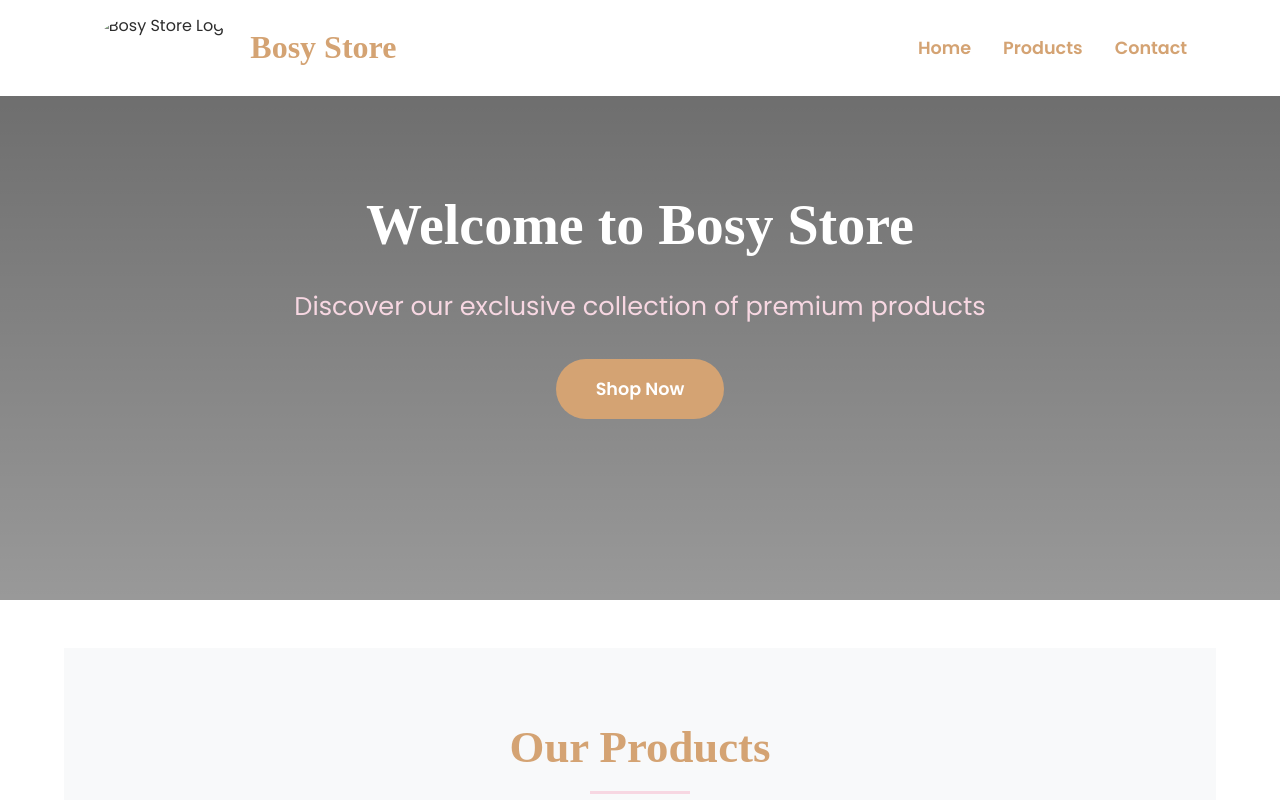
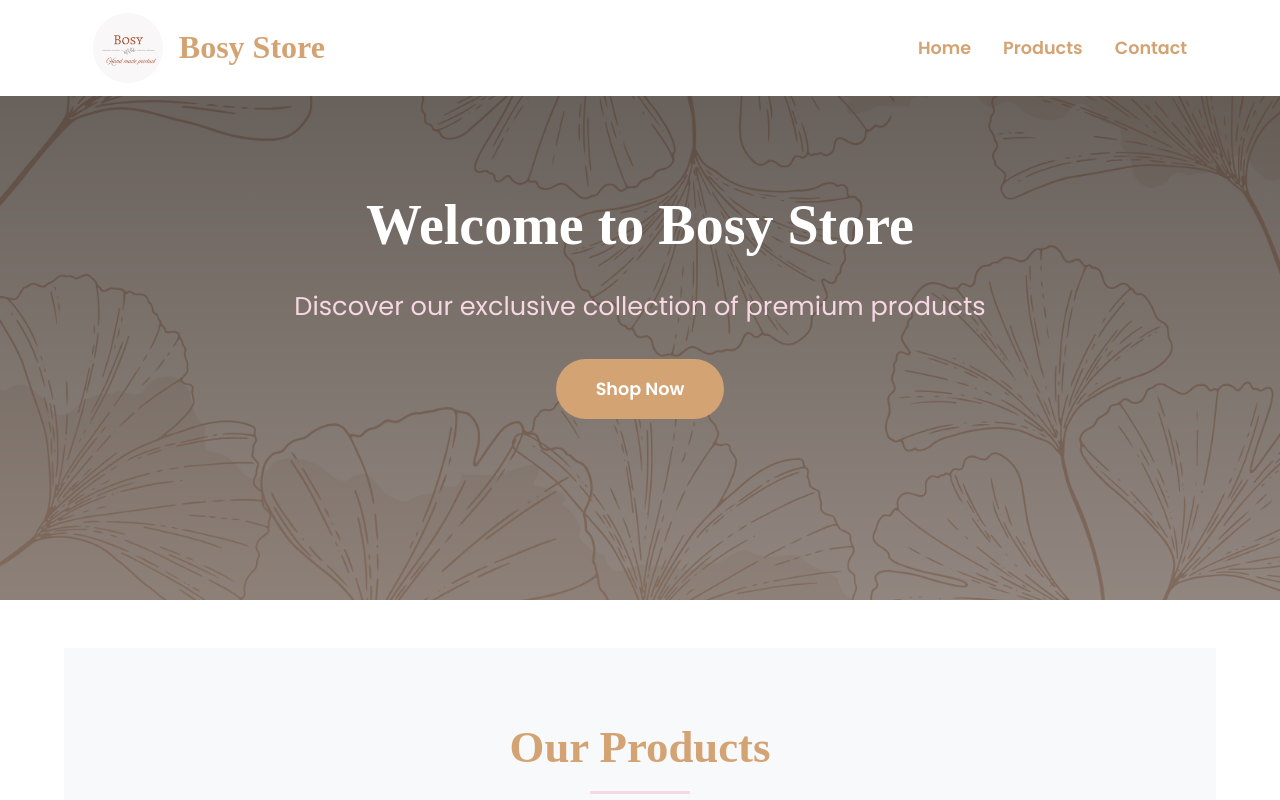
Before and after one commit to basant262/bosy_store, a plain HTML site: page index.html in a window 1280 px wide. Shown: the top 800 px of the page. Drawn offline with Linux system fonts and the light colour scheme.

Commit message:
Update index.html

```diff
--- a/index.html
+++ b/index.html
@@ -17,7 +17,7 @@
         <div class="container">
             <div class="header-content">
                 <div class="brand-container">
-                    <img src="photo/Bosy.png" alt="Bosy Store Logo" class="logo">
+                    <img src="Bosy.png" alt="Bosy Store Logo" class="logo">
                     <span class="brand-name">Bosy Store</span>
                 </div>
                 <nav class="navbar">
@@ -32,7 +32,7 @@
     </header>
 
     <!-- Hero Section -->
-    <section id="home" class="hero" style="background-image: url('photo/@pearly online store.png')">
+    <section id="home" class="hero" style="background-image: url('@pearly online store.png')">
         <div class="hero-content">
             <h1>Welcome to Bosy Store</h1>
             <p>Discover our exclusive collection of premium products</p>
```
